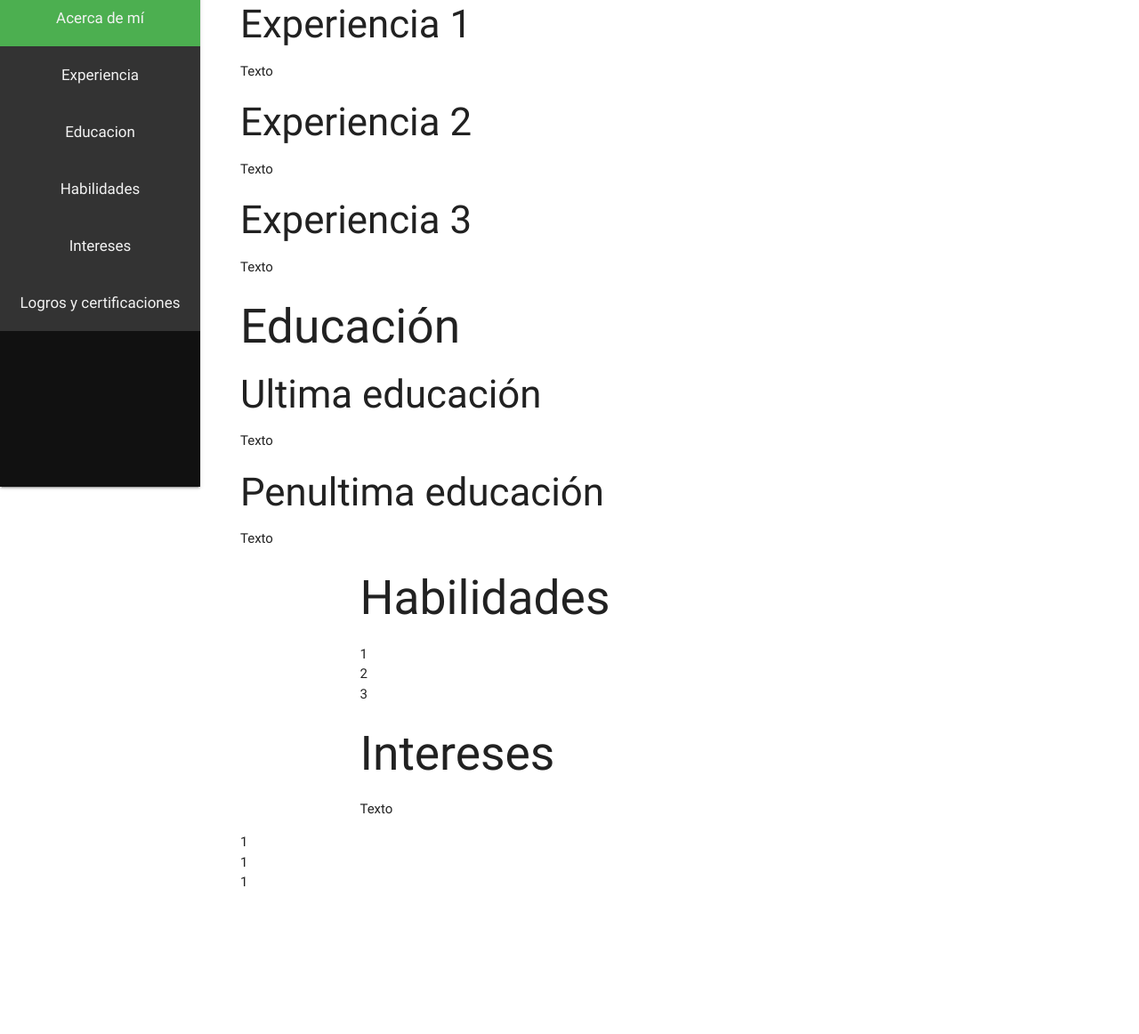
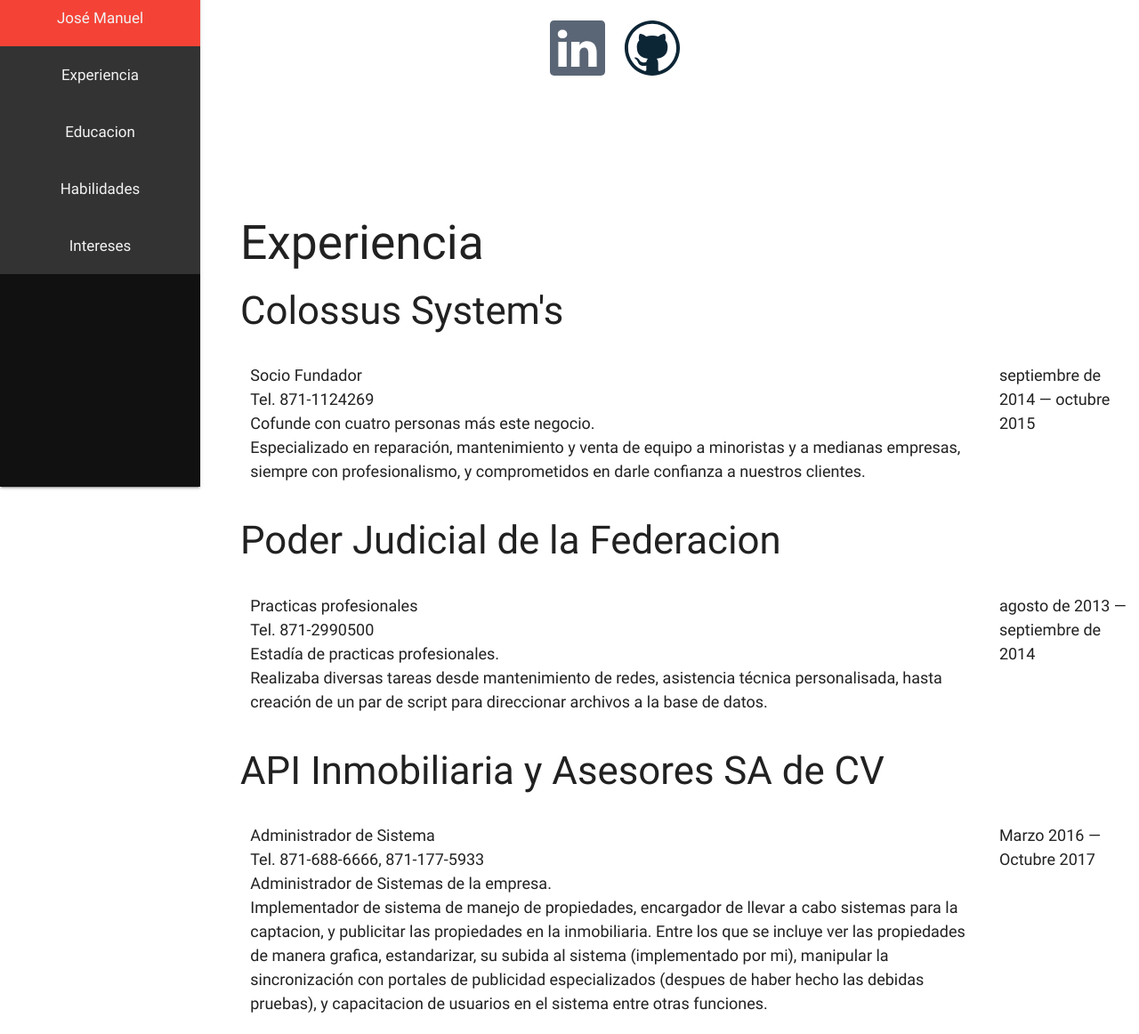
Before and after one commit to jmanuellh/cv_materialize, a plain HTML site: page index.html in a window 1280 px wide. Shown: the part 253-1415 px from the top of the page at 89% size. Before the commit the page ends 1271 px from the top, so only its background shows below. Drawn offline with nearby package versions, Linux system fonts and the light colour scheme.

Commit message:
llenado de datos

```diff
--- a/css/style.css
+++ b/css/style.css
@@ -1,4 +1,6 @@
-
+p {
+	font-size: 1.2rem;
+}
 
 #foto-perfil {
 	display:none
@@ -6,7 +8,7 @@
 
 @media (min-width: 992px) {
 	.main {
-		margin-left: 18em;
+		margin-left: 18rem;
 	}
 
 	.sidenav {
@@ -48,7 +50,7 @@
 }
 
 .active {
-  background-color: #4CAF50;
+  background-color: #f44336;
   color: white;
 }
 
--- a/index.html
+++ b/index.html
@@ -5,8 +5,12 @@
 	<title>CV_jmanuellh</title>
 	<meta name="author" content="manuellh2008@gmail.com">
 	<meta name="description" content="Pagina de prueba de jmanuellh hecha como un resumen de curriculum vitae">
+	<!--Import Google Icon Font-->
+     <link href="https://fonts.googleapis.com/icon?family=Material+Icons" rel="stylesheet">
 	<!--Materialize-->
 	<link rel="stylesheet" href="https://cdnjs.cloudflare.com/ajax/libs/materialize/0.100.2/css/materialize.min.css">
+	<!--Let browser know website is optimized for mobile-->
+    <meta name="viewport" content="width=device-width, initial-scale=1.0"/>
 	<!--CSS Personal-->
 	<link rel="stylesheet" href="css/style.css">
 </head>
@@ -17,92 +21,152 @@
 	<div>
 		<nav class="sidenav">
 			<ul class="topnav" id="myTopnav">
-				<a href="#imagen"><img src="media/curriculum_foto.jpg" alt="imagen perfil jmanuellh" id="foto-perfil" class="responsive-img circle" ></a>
-				<a href="#acercade" class="active">Acerca de mí</a>
+				<a href="#acercade"><img src="media/curriculum_foto.jpg" alt="imagen perfil jmanuellh" id="foto-perfil" class="responsive-img circle" ></a>
+				<a href="#acercade" class="active">José Manuel</a>
 				<a href="#experiencia">Experiencia</a>
-				<a href="#educación">Educacion</a>
+				<a href="#educacion">Educacion</a>
 				<a href="#habilidades">Habilidades</a>
 				<a href="#intereses">Intereses</a>
-				<a href="#logros">Logros y certificaciones</a>
+				<!--<a href="#logros">Logros y certificaciones</a>-->
 				<a href="javascript:void(0);" style="font-size:15px;" class="icon" onclick="myFunction()">&#9776;</a>
 			</ul>
 		</nav>
 	</div>
 	<!--Contenido-->
-	<div class="container main">
+	<div class="main">
 		<!--Acerca de-->
 		<div><a name="acercade"></a>
 			<h1>Jose Manuel Lopez Hernandez</h1>
-			<!--Texto-->
+			<h4>Torreón, Coahuila · 8712-79-9243 · manuellh2008@gmail.com</h4>
 			<div>
-				<p>Acerca de mi</p>
+				<p>He estado en un negocio propio y también en practicas profesionales en oficinas del gobierno, así como en una empresa profesional.
+					Siempre buscando creando mis propios proyectos.
+				</p>
 			</div>
+			<br>
 			<!--redes-->
-			<div>
-
+			<div class="row">
+				<div><a href="http://www.linkedin.com/in/jose-manuel-lopez-hernandez"><img src="media/linkedin-logo.svg" alt="" class="responsive-img col s2 l1 offset-s4 offset-l4"></a></div>
+				<div><a href="https://github.com/jmanuellh/"><img src="media/github-logo.svg" alt="" class="responsive-img col s2 l1"></a></div>
 			</div>
 		</div>
+		<br><br><br><br><br>
 		<!--Experiencia-->
-		<div name="experiencia">
+		<div><a name="experiencia"></a>
 			<h2>Experiencia</h2>
 			<!--Experiencia 1-->
 			<div>
-				<h3>Experiencia 1</h3>
-				<div>
-					<p>Texto</p>
+				<h3>Colossus System's</h3>
+				<div class="row">
+					<p class="col s12 m10">
+						Socio Fundador <br>
+						Tel. 871-1124269 <br>
+						Cofunde con cuatro personas más este negocio. <br>
+						Especializado en reparación, mantenimiento y venta de equipo a minoristas y a
+						medianas empresas, siempre con profesionalismo, y comprometidos en darle confianza
+						a nuestros clientes.
+
+					</p>
+					<p class="col s12 m2">
+						septiembre de 2014 — octubre 2015
+					</p>
 				</div>
 			</div>
 			<!--Experiencia 2-->
 			<div>
-				<h3>Experiencia 2</h3>
-				<div>
-					<p>Texto</p>
+				<h3>Poder Judicial de la Federacion</h3>
+				<div class="row">
+					<p class="col s12 m10">
+						Practicas profesionales <br>
+						Tel. 871-2990500 <br>
+						Estadía de practicas profesionales. <br>
+						Realizaba diversas tareas desde mantenimiento de redes, asistencia técnica
+						personalisada, hasta creación de un par de script para direccionar archivos a la base de
+						datos.
+
+					</p>
+					<p class="col s12 m2">
+						agosto de 2013 — septiembre de 2014
+					</p>
 				</div>
 			</div>
 			<!--Experiencia 3-->
 			<div>
-				<h3>Experiencia 3</h3>
-				<div>
-					<p>Texto</p>
+				<h3>API Inmobiliaria y Asesores SA de CV</h3>
+				<div class="row">
+					<p class="col s12 m10">
+						Administrador de Sistema <br>
+						Tel. 871-688-6666, 871-177-5933 <br>
+						Administrador de Sistemas de la empresa. <br>
+						Implementador de sistema de manejo de propiedades, encargador de llevar a cabo
+						sistemas para la captacion, y publicitar las propiedades en la inmobiliaria.
+						Entre los que se incluye ver las propiedades de manera grafica, estandarizar, su subida
+						al sistema (implementado por mi), manipular la sincronización con portales de
+						publicidad especializados (despues de haber hecho las debidas pruebas), y
+						capacitacion de usuarios en el sistema entre otras funciones.
+
+					</p>
+					<p class="col s12 m2">
+						Marzo 2016 — Octubre 2017
+					</p>
 				</div>
 			</div>
 		</div>
 		<!--Educación-->
-		<div name="educacion">
+		<div><a name="educacion"></a>
 			<h2>Educación</h2>
 			<!--Ultima-->
-			<div>
-				<h3>Ultima educación</h3>
-				<p>Texto</p>
+			<h3>Licenciatura en Sistemas Computacionales Administrativos</h3>
+			<div class="row">
+				<div class="col s12 m10">
+					<h4>Universidad Autonoma de Coahuila</h4>
+					<p>Carretera Torreón - Matamoros, Torreón, Coahuila</p>
+				</div>
+
+				<p class="col s12 m2"> agosto de 2011 — diciembre de 2015</p>
 			</div>
-			<!--Peçnultima-->
-			<div>
-				<h3>Penultima educación</h3>
-				<p>Texto</p>
-			</div>
-		</div>
 		<!--Habilidades-->
-		<div class="container">
+		<div><a name="habilidades"></a>
 			<h2>Habilidades</h2>
-			<ul>
-				<li>1</li>
-				<li>2</li>
-				<li>3</li>
+			<ul class="row">
+				<li class="col s2 m1"><img src="media/db-logo.svg" class="responsive-img"></li>
+				<li class="col s2 m1"><img src="media/js-logo.svg" class="responsive-img"></li>
+				<li class="col s2 m1"><img src="media/java-logo.svg" class="responsive-img"></li>
+				<li class="col s2 m1"><img src="media/html5-logo.svg" class="responsive-img"></li>
+				<li class="col s2 m1"><img src="media/css3-logo.svg" class="responsive-img"></li>
+				<li class="col s2 m1"><img src="media/codeigniter-logo.svg" class="responsive-img"></li>
+				<li class="col s2 m1"><img src="media/github-logo.svg" class="responsive-img"></li>
+				<li class="col s2 m1"><img src="media/linux-logo.svg" class="responsive-img"></li>
+				<li class="col s2 m1"><img src="media/mysql-logo.svg" class="responsive-img"></li>
+				<li class="col s2 m1"><img src="media/bootstrap4-logo.svg" class="responsive-img"></li>
 			</ul>
 		</div>
 		<!--Intereses-->
-		<div class="container">
+		<div><a name="intereses"></a>
 			<h2>Intereses</h2>
-			<p>Texto</p>
+			<ul>
+				<h5>
+				<li><i> Nuevas tecnologías</i> </li>
+				<br>
+				<li><i>Conocer nuevos ambientes </i></li>
+				<br>
+				<li><i>Emprender</i></li>
+				<br>
+				<li><i> Ayudar a las personas con mi trabajo</i></li>
+				<br>
+				<li><i> Software libre</i></li>
+				</h5>
+			</ul>
+			</p>
 		</div>
 		<!--Logros y certificaciones-->
-		<div class="">
-			<ul>
-				<li>1</li>
-				<li>1</li>
+		<!--<div><a name="logros"></a>
+			<ul class="row">
+				<li class="col s2 m1"><img src="media/db-logo.svg" class="responsive-img"></li>
+				<li class="col s2 m1"><img src="media/js-logo.svg" class="responsive-img"></li>
 				<li>1</li>
 			</ul>
-		</div>
+		</div>-->
 	</div> <!--div contenido-->
 </div> <!--div principal-->
 <!--<script src="https://cdnjs.cloudflare.com/ajax/libs/materialize/0.100.2/js/materialize.min.js"></script>-->
```
Also changed, not shown: media/bootstrap4-logo.svg (added), media/codeigniter-logo.svg (added), media/css3-logo.svg (added), media/db-logo.svg (added), media/facebook-logo.svg (added), media/github-logo.svg (added), media/html5-logo.svg (added), media/instagram-logo.svg (added), media/java-logo.svg (added), media/js-logo.svg (added), media/linkedin-logo.svg (added), media/linux-logo.svg (added), media/mysql-logo.svg (added), media/twitter-logo.svg (added).
